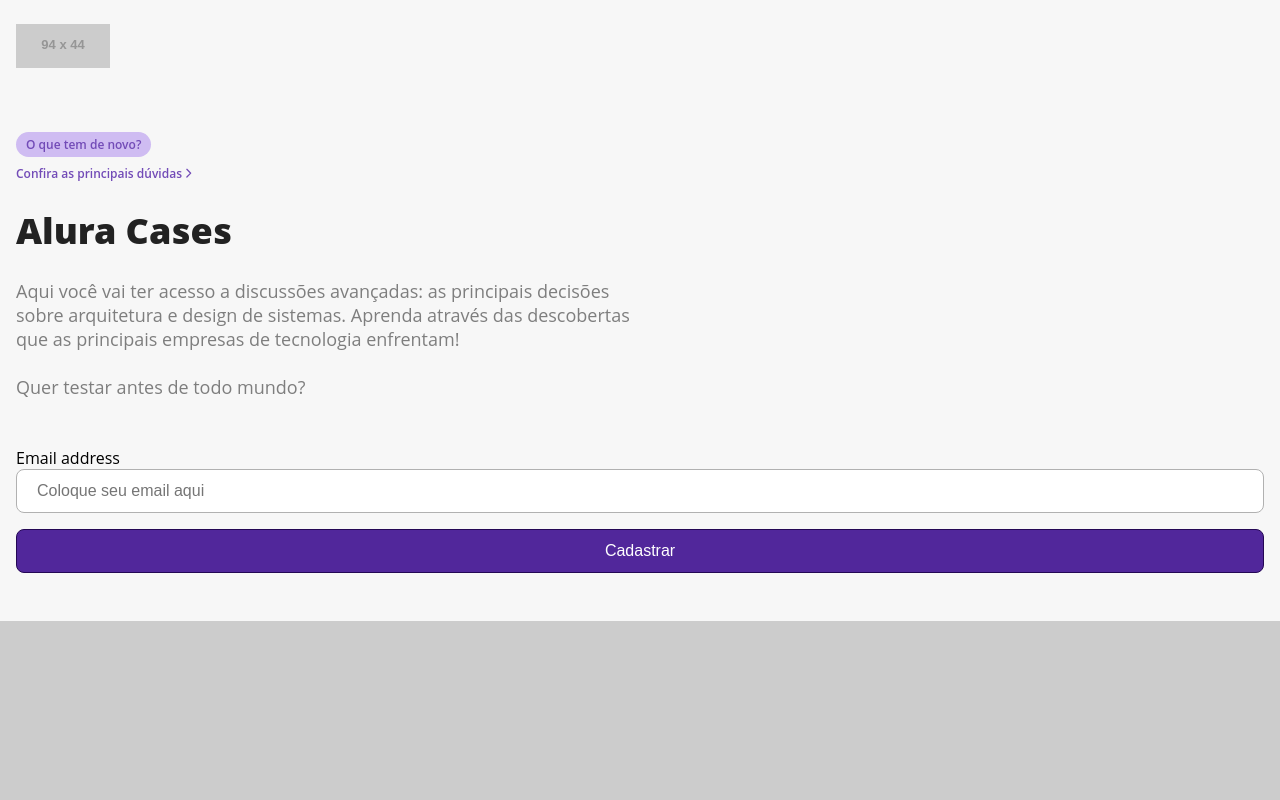
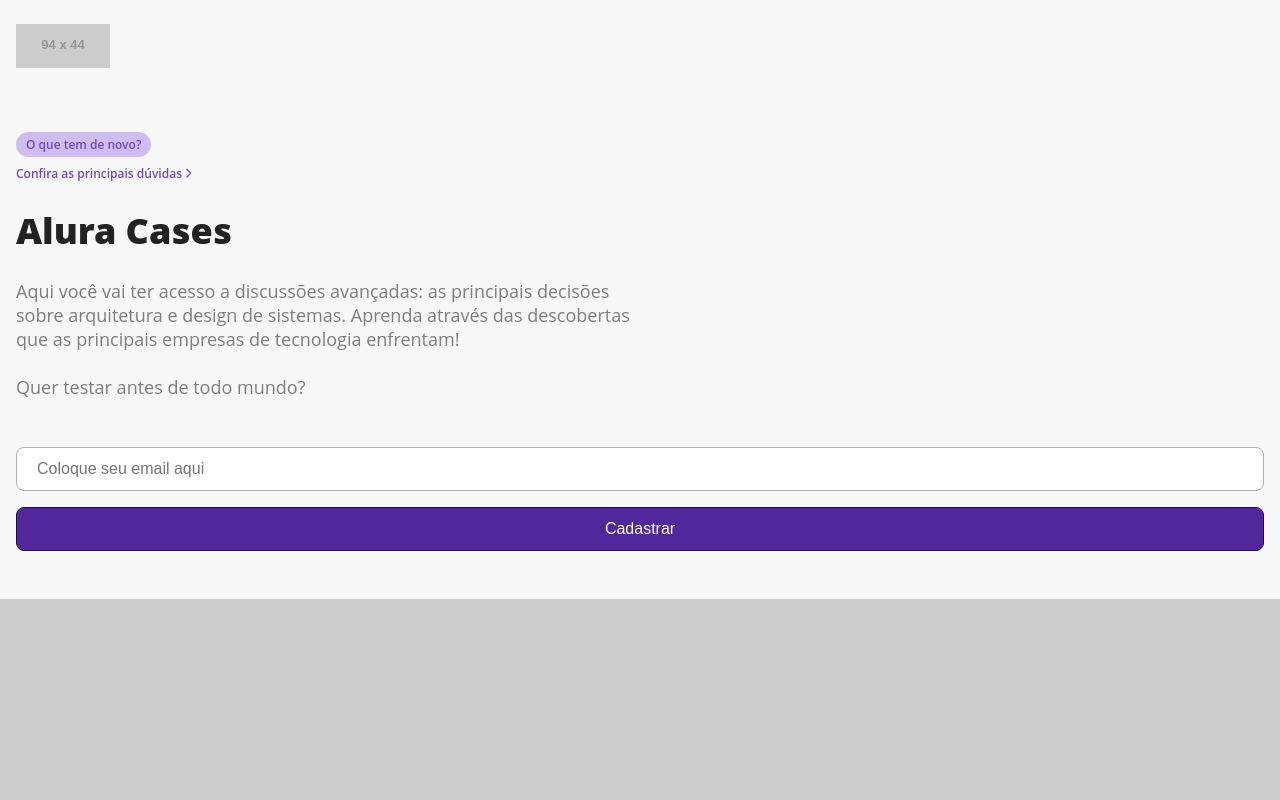
Before and after one commit to GabrielVeroneze/alura-cases, a Next.js app: page / in a window 1280 px wide. Shown: the top 800 px of the page. Built offline with nearby package versions, Linux system fonts and the light colour scheme.

Commit message:
♻️ refactor: substitui className por srOnly

```diff
--- a/src/app/page.tsx
+++ b/src/app/page.tsx
@@ -73,7 +73,7 @@
                                         <Text
                                             as="label"
                                             htmlFor="email"
-                                            className=".sr-only"
+                                            srOnly
                                         >
                                             Email address
                                         </Text>
```
